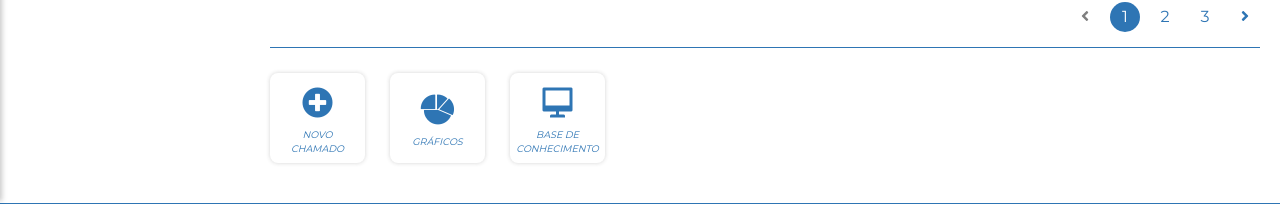
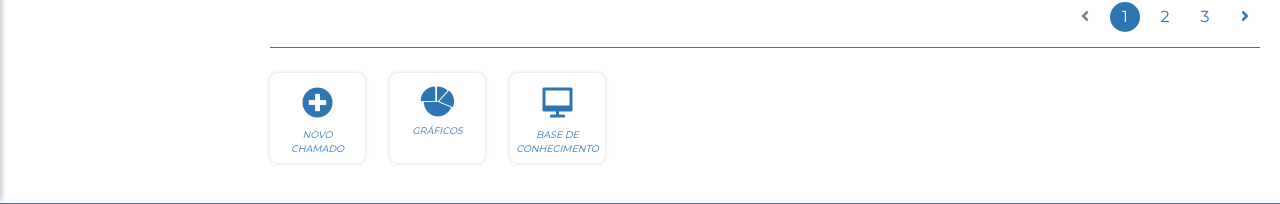
Before and after one commit to jorgelucasdev/Radius-IvoryFrontEnd, a React (Create React App) app in the folder radius/: page / in a window 1280 px wide. Shown: the part 733-937 px from the top of the page. Built offline with nearby package versions, Linux system fonts and the light colour scheme.

Commit message:
Correção do FooterBtn- Home

```diff
--- a/radius/src/pages/home/FooterBtn.js
+++ b/radius/src/pages/home/FooterBtn.js
@@ -4,7 +4,7 @@ export default function FooterBtn() {
     return (
         <div className= {styles.footerBtn}>
             <button className={styles.btn}><i className={[styles.icon ,'icon-novochamado'].join(' ')}><p>NOVO<br/>CHAMADO</p></i></button>
-            <button className={styles.btn}><i className={[styles.icon,'icon-graficos'].join(' ')}><p>GRÁFICOS</p></i></button>
+            <button className={styles.btn}><i className={[styles.segIcon,'icon-graficos'].join(' ')}><p>GRÁFICOS</p></i></button>
             <button className={styles.btn}><i className={[styles.icon,'icon-baseconhecimento'].join(' ')}><p>BASE DE CONHECIMENTO</p></i></button>
         </div>
     )
--- a/radius/src/pages/home/FooterBtn.module.scss
+++ b/radius/src/pages/home/FooterBtn.module.scss
@@ -19,11 +19,23 @@
                 margin: 3px 0 0 0;
             }
         }
+
+        .segIcon{
+            color: #2E75B4;
+            display: flex;
+            flex-direction: column;
+            margin: 1px 0 4px 0;
+            P{
+                font-size: 9.5px;}
+        }
     }
 
     .btn:hover{
         background:  #2E75B4;
        .icon{
+            color:  white;
+       }
+       .segIcon{
             color:  white;
        }
     }
@@ -32,5 +44,8 @@
        .icon{
             color:  white;
        }
+       .segIcon{
+            color:  white;
+       }
     }
 }
```
